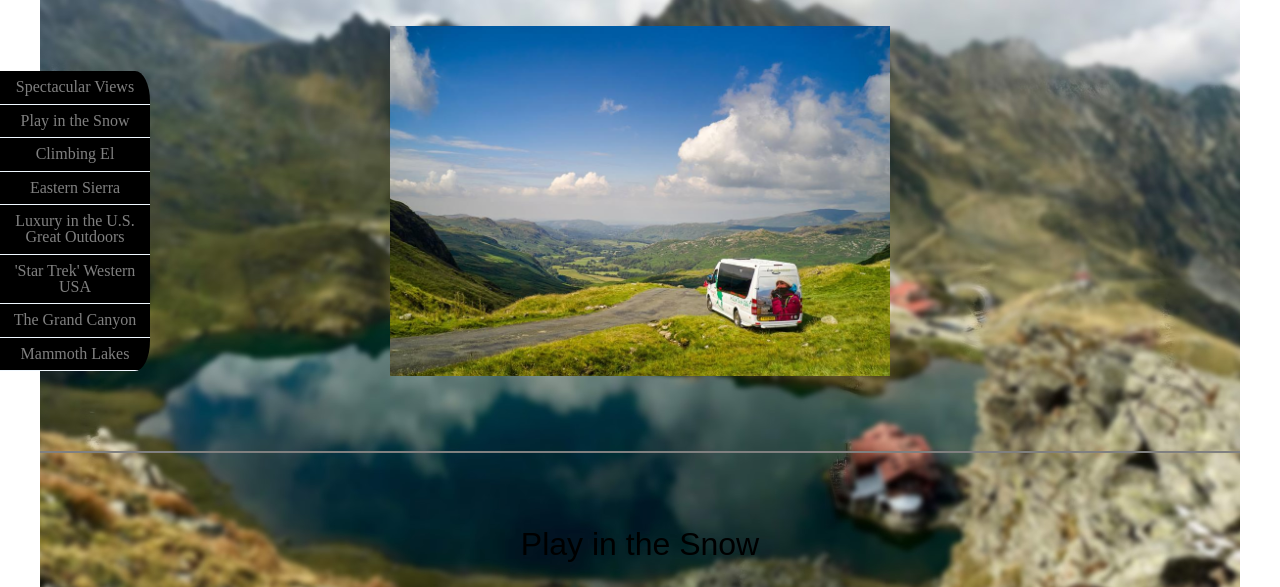
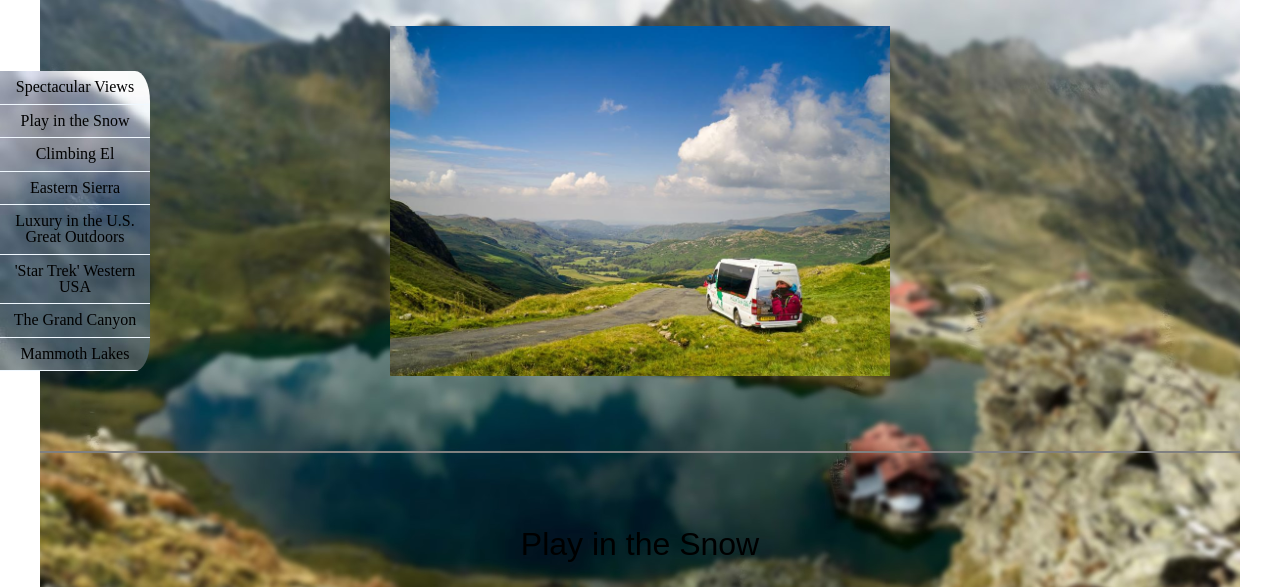
Before and after one commit to SashaWileyfox/hw-8, a plain HTML site: page position.html in a window 1280 px wide. Shown: the part 179-766 px from the top of the page. Drawn offline with Linux system fonts and the light colour scheme.

Commit message:
added background

```diff
--- a/css/main.css
+++ b/css/main.css
@@ -173,7 +173,7 @@ footer{
     width: 150px;
     height: 300px;
     margin: -150px 0;
-    background-color: black;
+    background-image: url(../picture/background.jpg);
     border-top-right-radius: 10%;
     border-bottom-right-radius: 10%;
     text-align: center;
@@ -192,7 +192,7 @@ footer{
 .fixed-menu > li > a{
     width: 100%;
     display: block;
-    color: gray;
+    color: black;
 }
 .fix-last:last-child{
     border: none;
```
